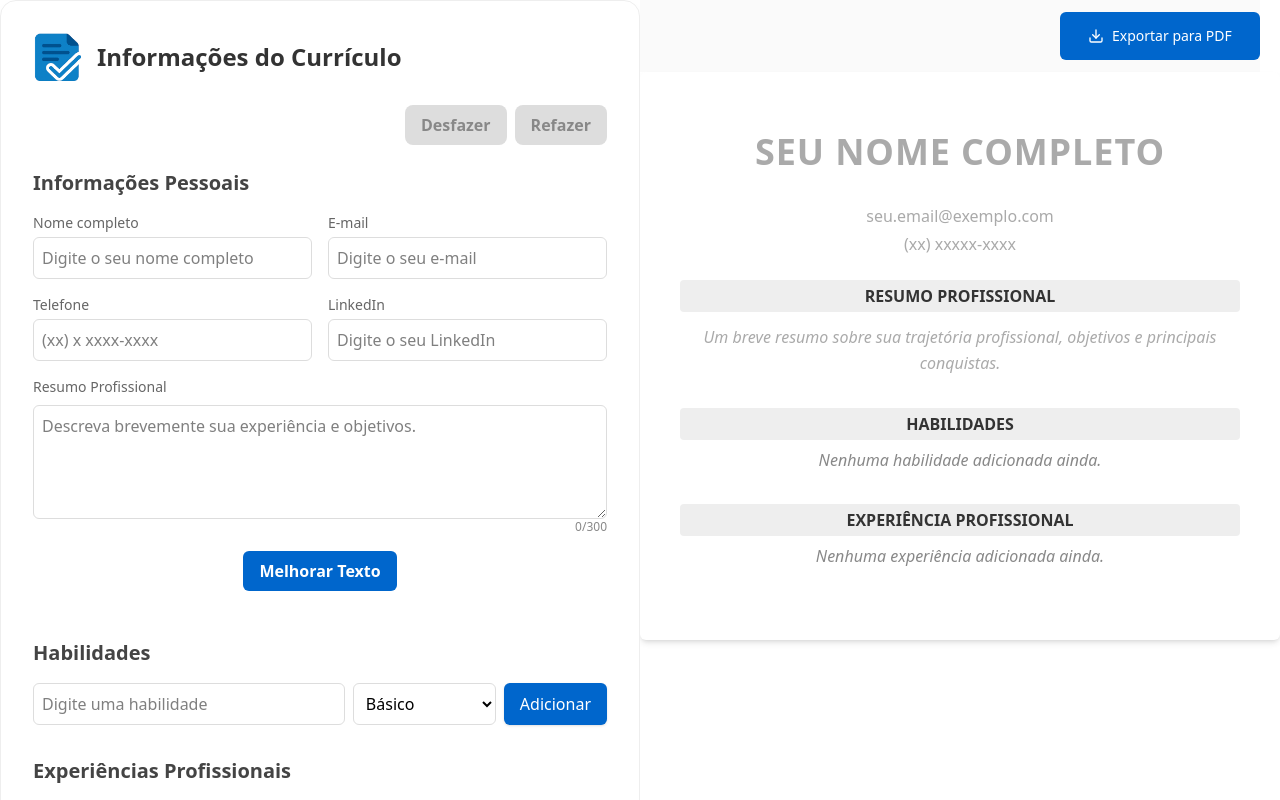
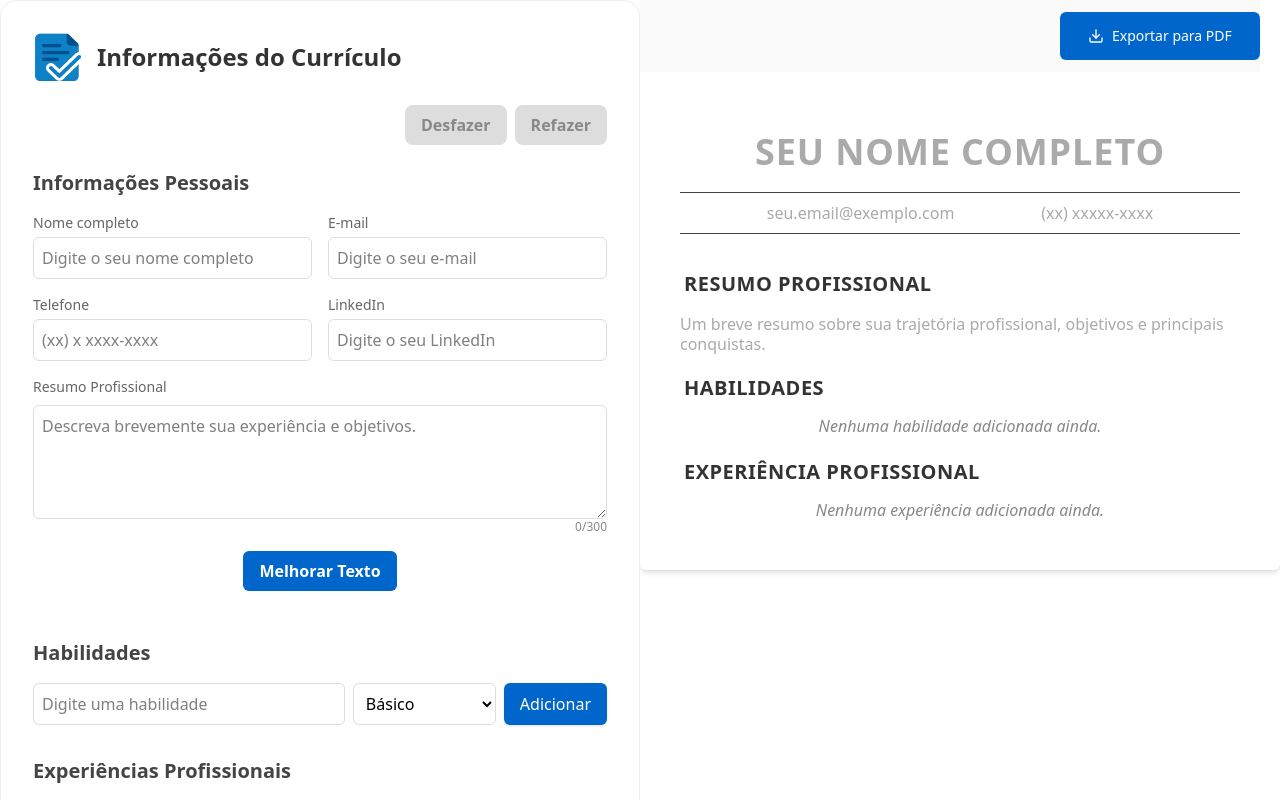
Before and after one commit to julyribeiro/gerador-curriculo, a React (Vite) app: page / in a window 1280 px wide. Built offline with nearby package versions, Linux system fonts and the light colour scheme.

Commit message:
Melhorias de Layout

```diff
--- a/src/components/Preview/ExperienceItemPreview.tsx
+++ b/src/components/Preview/ExperienceItemPreview.tsx
@@ -14,15 +14,15 @@ export default function ExperienceItemPreview({ experience }: Props) {
   }, []);
 
   return (
-    <div className={`text-gray-700 mb-8 ${isVisible ? 'animate-scaleIn' : 'opacity-0'}`}>
-      <p className="font-bold uppercase">{experience.role}</p>
-      <p className="italic">
-        {experience.company} | {experience.startDate} – {experience.current ? "Atual" : experience.endDate}
+    <div className={`text-gray-700 mb-4 ${isVisible ? 'animate-scaleIn' : 'opacity-0'}`}>
+      <p className="font-bold uppercase">{experience.role} | {experience.startDate} – {experience.current ? "Atual" : experience.endDate}</p>
+      <p className="italic underline">
+        {experience.company}
       </p>
       {experience.description && (
-        <ul className="list-disc list-inside mt-2 space-y-1">
+        <ul className="list-inside mt-1">
           {experience.description.split("\n").map((item, idx) => (
-            <li key={idx} className="text-justify">
+            <li key={idx} className="text-justify leading-5">
               {item}
             </li>
           ))}
--- a/src/components/Preview/ExperienceSection.tsx
+++ b/src/components/Preview/ExperienceSection.tsx
@@ -9,12 +9,12 @@ type Props = {
 export default function ExperienceSection({ experiences }: Props) {
   return (
     <>
-      <section className="mb-8">
-        <h2 className="bg-gray-200 text-gray-800 text-center font-semibold p-1 rounded">
+      <section>
+        <h2 className="text-xl text-gray-800 font-bold tracking-wide p-1">
           EXPERIÊNCIA PROFISSIONAL
         </h2>
         {experiences.length > 0 ? (
-          <div className="mt-4 ml-2 text-justify space-y-8">
+          <div className="pl-3 mt-2 text-justify">
             {experiences.map((exp) => (
               <ExperienceItemPreview key={exp.id} experience={exp} />
             ))}
--- a/src/components/Preview/PersonalHeader.tsx
+++ b/src/components/Preview/PersonalHeader.tsx
@@ -8,7 +8,7 @@ type Props = {
 export default function PersonalHeader({ cvData }: Props) {
   return (
     <>
-      <div className="text-center mb-8">
+      <div className="text-center mb-5">
         <h1
           className={`text-4xl m-5 font-bold uppercase tracking-wide ${
             cvData.name ? "text-gray-900" : "text-gray-400"
@@ -18,30 +18,32 @@ export default function PersonalHeader({ cvData }: Props) {
         </h1>
       </div>
 
-      <div className="flex flex-col items-center space-y-1 text-gray-700 mb-6">
+      <div className="flex flex-col space-y-1 text-gray-700 border-t-1 border-b-1 pt-2 pb-2">
+        <span className="w-full flex justify-evenly">
           <p className={`${cvData.email ? "text-gray-900" : "text-gray-400"}`}>
             {cvData.email || "seu.email@exemplo.com"}
           </p>
           <p className={`${cvData.phone ? "text-gray-900" : "text-gray-400"}`}>
             {cvData.phone || "(xx) xxxxx-xxxx"}
           </p>
+        </span>
         {cvData.linkedin && (
           <a
             href={cvData.linkedin}
-            className="text-sm text-white bg-gray-700 px-3 py-1 mt-1 rounded-md hover:bg-gray-800 transition"
+            className="text-sm text-blue-400 underline text-center px-3 py-1 mt-1 rounded-md hover:text-purple-400 transition"
           >
             {cvData.linkedin}
           </a>
         )}
       </div>
 
-      <section className="mb-8">
-        <h2 className="bg-gray-200 text-gray-800 text-center font-semibold py-1 rounded">
+      <section className="mb-4">
+        <h2 className="text-xl text-gray-800 font-bold tracking-wide p-1">
           RESUMO PROFISSIONAL
         </h2>
         <p
-          className={`italic mt-3 leading-relaxed text-center ${
-            cvData.resume ? "text-gray-900 text-justify" : "text-gray-400"
+          className={`mt-3 leading-5 ${
+            cvData.resume ? "pl-3 text-gray-900 text-justify" : "text-gray-400"
           }`}
         >
           {cvData.resume ||
--- a/src/components/Preview/SkillsSection.tsx
+++ b/src/components/Preview/SkillsSection.tsx
@@ -6,12 +6,12 @@ type Props = {
 
 export default function SkillSection({ skills }: Props) {
   return (
-    <section>
-      <h2 className="bg-gray-200 text-gray-800 text-center font-semibold py-1 rounded">
+    <section className="mb-4">
+      <h2 className="text-xl text-gray-800 font-bold tracking-wide p-1">
         HABILIDADES
       </h2>
       {skills.length > 0 ? (
-        <ul className="flex flex-wrap justify-start gap-3 mt-4">
+        <ul className="flex flex-wrap justify-start gap-3">
           {skills.map((skill) => (
             <li
               key={skill.id}
```
Lines whose indentation alone changed are shown as unchanged.
